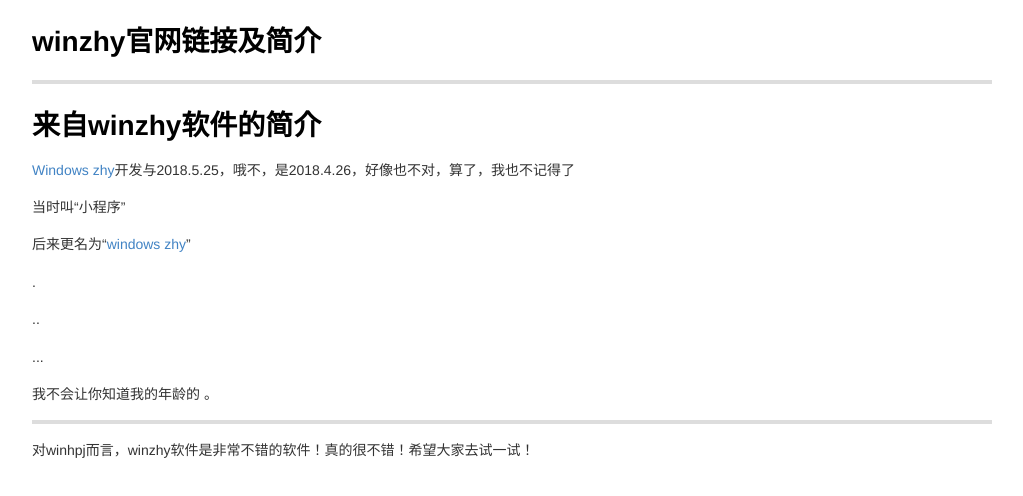
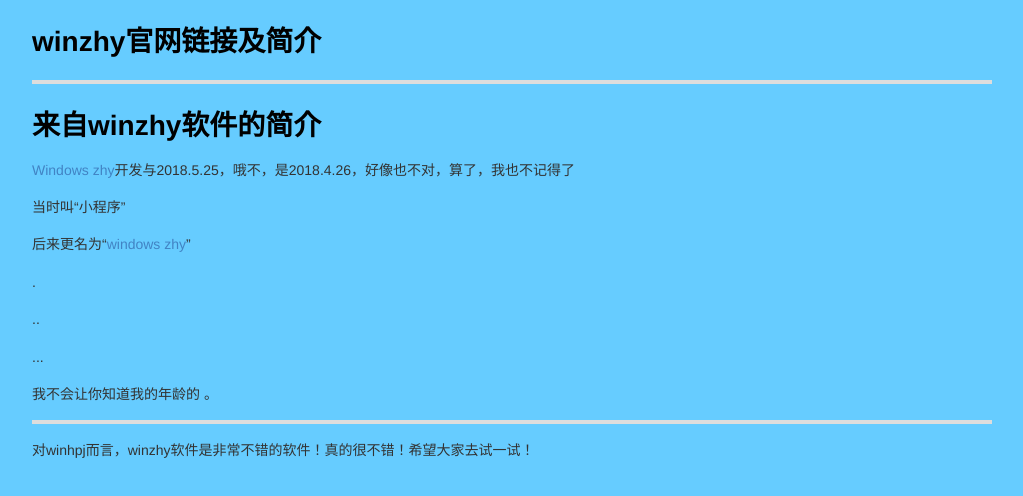
Before and after one commit to 2836963671/2836963671.github.io, a plain HTML site: page winzhy官网链接及简介.htm in a window 1280 px wide. Shown: the whole page, without its empty margins (128-1151 px from the left). Drawn offline with Linux system fonts and the light colour scheme.

Commit message:
Update winzhy官网链接及简介.htm

```diff
--- a/winzhy官网链接及简介.htm
+++ b/winzhy官网链接及简介.htm
@@ -26,7 +26,7 @@
   font-size: 14px;
   line-height: 1.6;
   color: #333;
-  background-color: #fff;
+  background-color: #66ccff;
   padding: 20px;
   max-width: 960px;
   margin: 0 auto;
```
